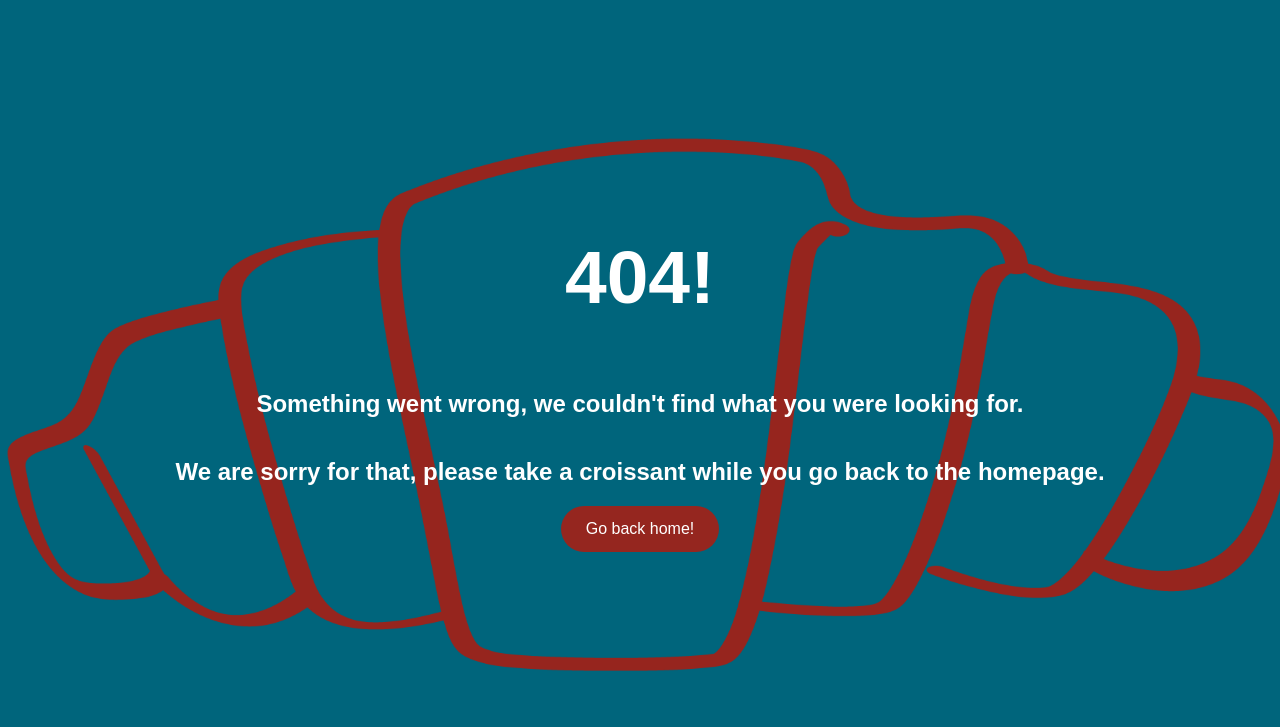
After one commit to franz-ptv/Project-1.1-Cafe-OUI, a PHP site: page /404.php in a window 1280 px wide. The commit adds this page. Shown: the top 727 px of the page. Run offline with PHP 8.4, Linux system fonts and the light colour scheme; some web fonts are replaced.

Commit message:
finished the 404 page

```diff
--- /dev/null
+++ b/404.php
@@ -0,0 +1,18 @@
+<!DOCTYPE html>
+<html lang="en">
+<head>
+    <meta charset="UTF-8">
+    <meta name="viewport" content="width=device-width, initial-scale=1.0">
+    <title>404</title>
+    <link rel="stylesheet" type="text/css" href="style.css">
+</head>
+<body class="main-error">
+    <div class="error">
+        <h1>404!</h1>
+        <h2>Something went wrong, we couldn't find what you were looking for.</h2>
+        <h2>We are sorry for that, please take a croissant while you go back to the homepage.</h2>
+        <a href="contact.php">Go back home!</a>
+    </div>
+
+</body>
+</html>
--- a/style.css
+++ b/style.css
@@ -83,3 +83,34 @@ input::placeholder, textarea::placeholder
     color: black;
     opacity: 0.8;
 }
+
+.error
+{
+    display: flex;
+    flex-direction: column;
+    align-items: center;
+    justify-content: center;
+    height: 90vh;
+}
+
+.error h1
+{
+    font-size: 75px;
+}
+
+.error a
+{
+    background-color: #95261F;
+    color: white;
+    padding: 14px 25px;
+    text-align: center;
+    text-decoration: none;
+    border-radius: 25px;
+}
+
+.main-error{
+    background-image: url("assets/photos/illustrations_red_croissant.png");
+    background-size: cover;
+    background-position: center;
+    background-repeat: no-repeat;
+}
```
Also changed, not shown: assets/photos/illustrations_red_croissant.png (added), assets/photos/illustrations_yellow_croissant.png (added).
